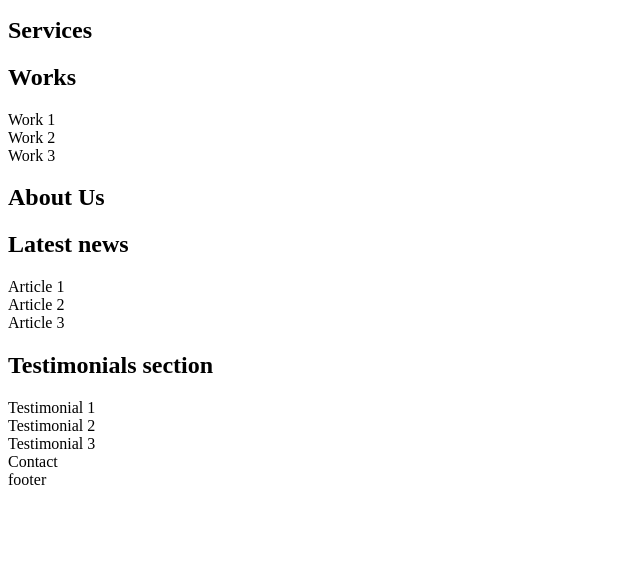
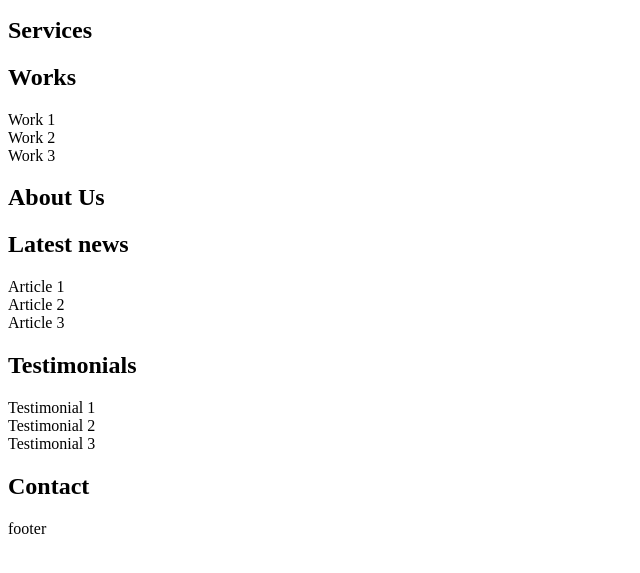
Before and after one commit to Antoniofdjs/holbertonschool-web_front_end, a plain HTML site: page html_advanced/9-index.html in a window 1280 px wide. Shown: the part 97-670 px from the top of the page, without its empty margins (0-640 px from the left). Drawn offline with Linux system fonts and the light colour scheme.

Commit message:
was missing h2 for testimonials and contact

```diff
--- a/html_advanced/9-index.html
+++ b/html_advanced/9-index.html
@@ -31,12 +31,12 @@
         <article>Article 3</article>
       </section>
       <section>
-        <h2>Testimonials section</h2>
+        <h2>Testimonials</h2>
         <article>Testimonial 1</article>
         <article>Testimonial 2</article>
         <article>Testimonial 3</article>
       </section>
-      <section>Contact</section>
+      <section><h2>Contact</h2></section>
     </main>
     <footer>footer</footer>
   </body>
```
